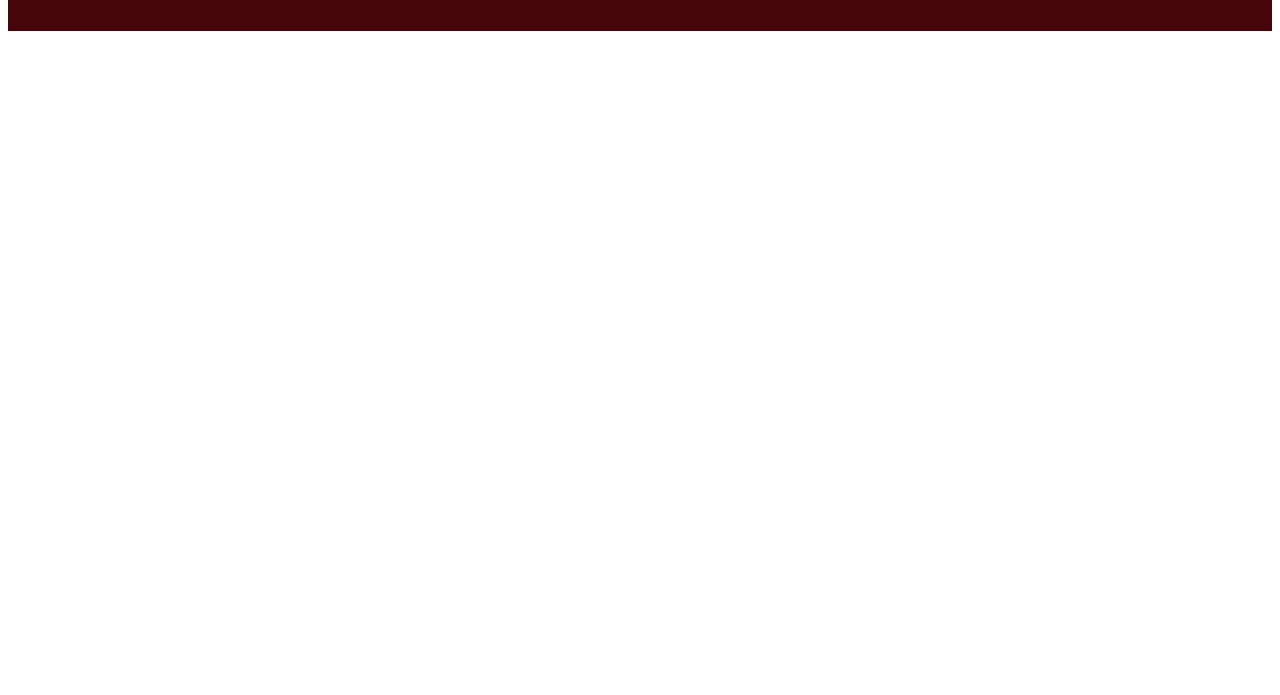
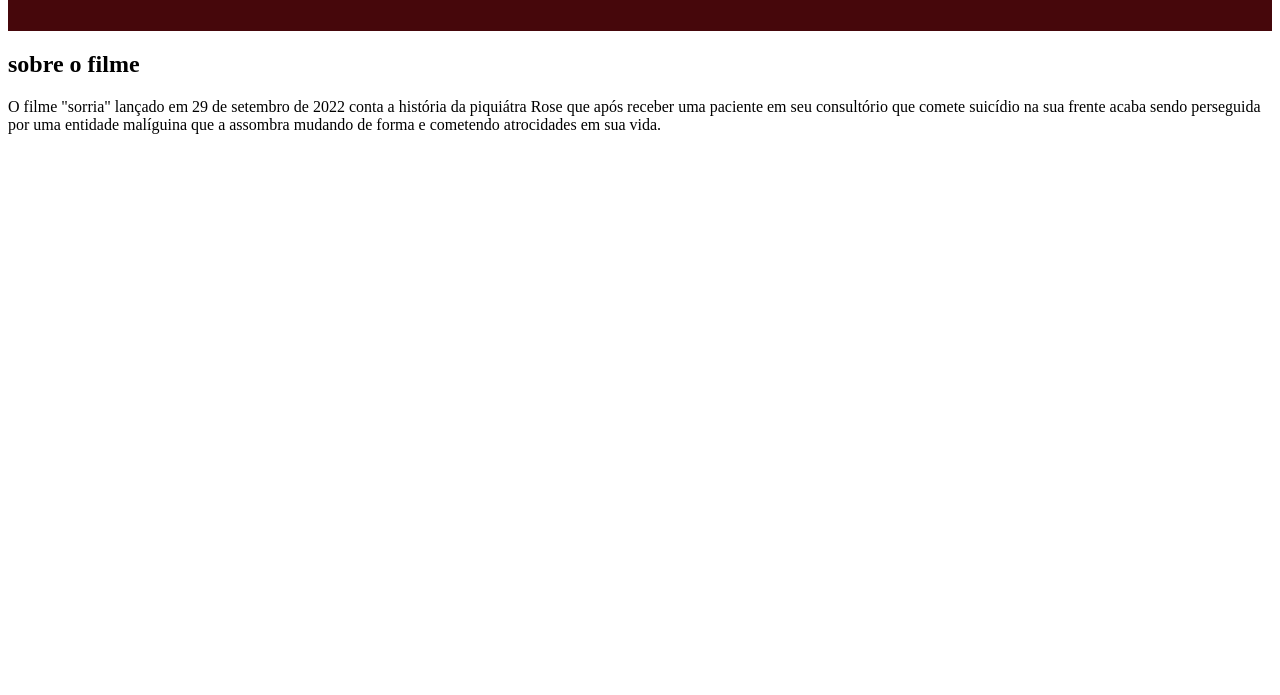
Before and after one commit to GiSato/gigiemimi, a plain HTML site: page index.html in a window 1280 px wide. Shown: the part 105-800 px from the top of the page. Drawn offline with Linux system fonts and the light colour scheme.

Commit message:
Add files via upload

```diff
--- a/index.html
+++ b/index.html
@@ -14,5 +14,12 @@
         <li>séries</li>
         </ul>
     </header>
+    <section class="escola">
+        <div class="escola-div-conteudo">
+            <h2 clas="escola-titulo">sobre o filme</h2>
+            <p class="escola-texto-um">O filme "sorria" lançado em 29 de setembro de 2022 conta a história da piquiátra Rose que após receber uma paciente em seu consultório que comete suicídio na sua frente acaba sendo perseguida por uma entidade malíguina que a assombra mudando de forma e cometendo atrocidades em sua vida.</p>
+        </div>
+
+    </section>
 </body>
 </html>
--- a/style.css
+++ b/style.css
@@ -9,4 +9,5 @@ header {
 .cabeçalho-lista-item {
     display: inline-block;
     margin: 0 16px;
+    font-size: 24px;
 }
```
